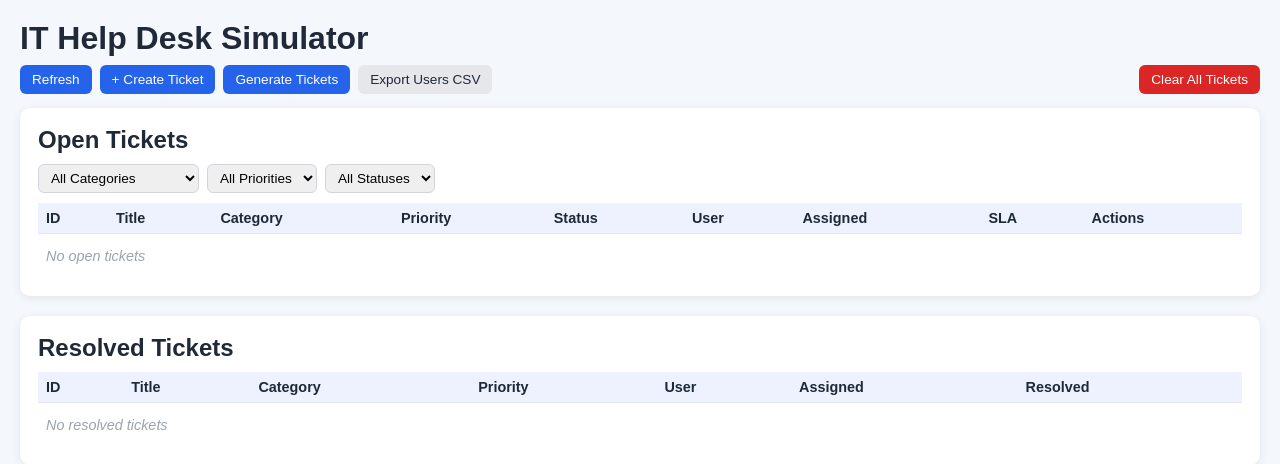
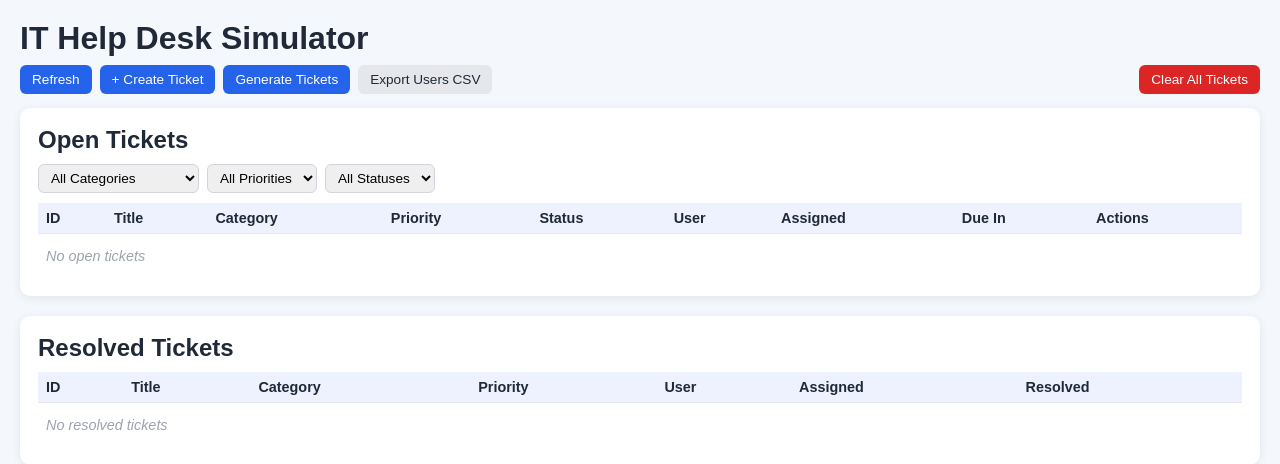
Before and after one commit to kguan42/it-sim, a Flask app: page / in a window 1280 px wide. Shown: the top 464 px of the page. Run offline with Flask 3, Linux system fonts and the light colour scheme; data comes from the database, SQL or seed files in the repository; data that the repository does not hold is empty.

Commit message:
Updated for clarity

```diff
--- a/templates/index.html
+++ b/templates/index.html
@@ -183,7 +183,7 @@
 			</div>
 			<table id="tickets-open-table">
 				<thead>
-					<tr><th>ID</th><th>Title</th><th>Category</th><th>Priority</th><th>Status</th><th>User</th><th>Assigned</th><th>SLA</th><th>Actions</th></tr>
+					<tr><th>ID</th><th>Title</th><th>Category</th><th>Priority</th><th>Status</th><th>User</th><th>Assigned</th><th>Due In</th><th>Actions</th></tr>
 				</thead>
 				<tbody></tbody>
 			</table>
@@ -873,8 +873,8 @@
 				['User Affected', ticket.user_affected],
 				['Assigned To',  ticket.assigned_to || '—'],
 				['Created',      fmtDate(ticket.created_at)],
-				['SLA Deadline', fmtDate(ticket.sla_deadline)],
-				['SLA Remaining', slaDisplay(ticket.sla_deadline, ticket.status)],
+				['Deadline', fmtDate(ticket.sla_deadline)],
+				['Due In', slaDisplay(ticket.sla_deadline, ticket.status)],
 			].map(([label, val]) => `
 				<div class="detail-item"><label>${label}</label><span>${val}</span></div>
 			`).join('');
```
